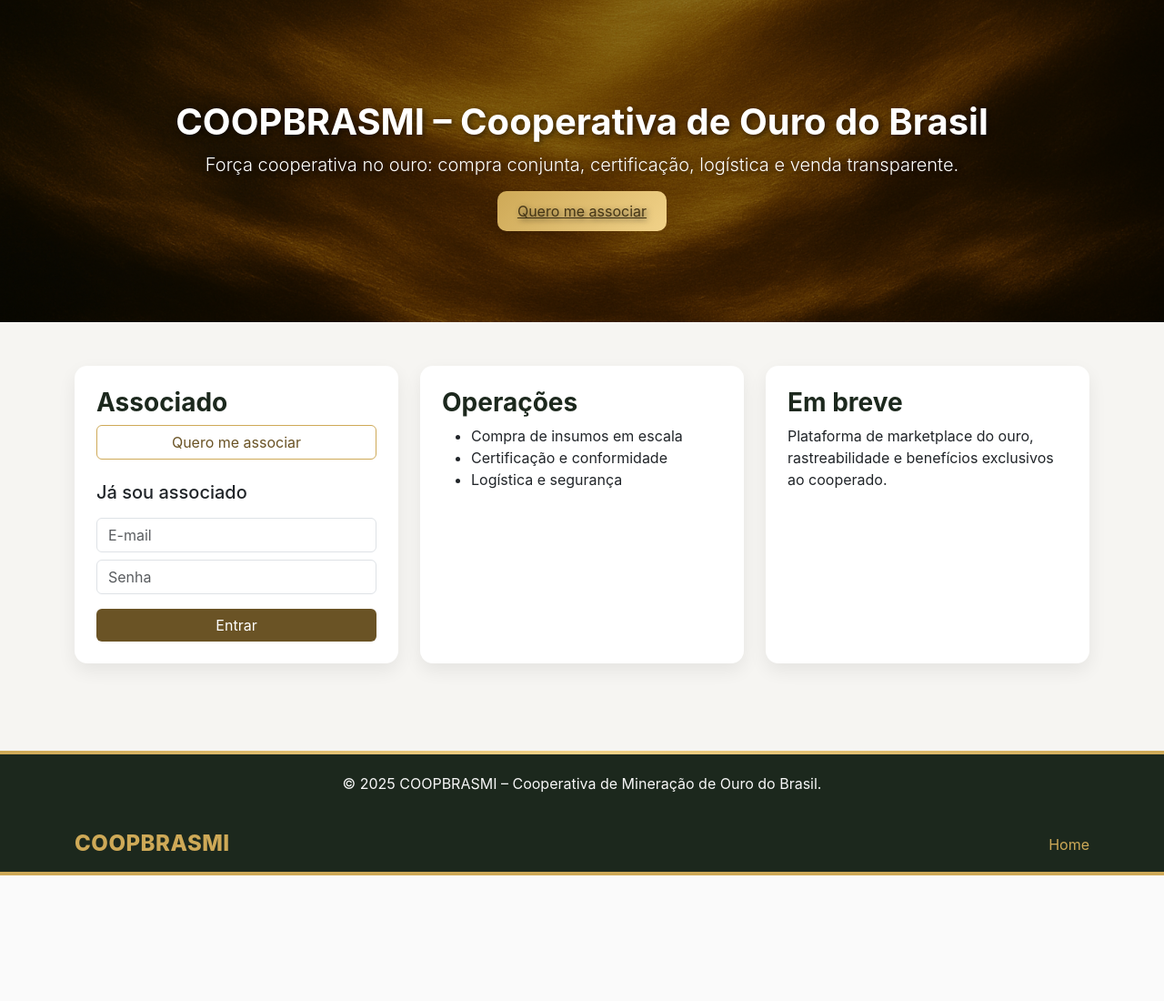
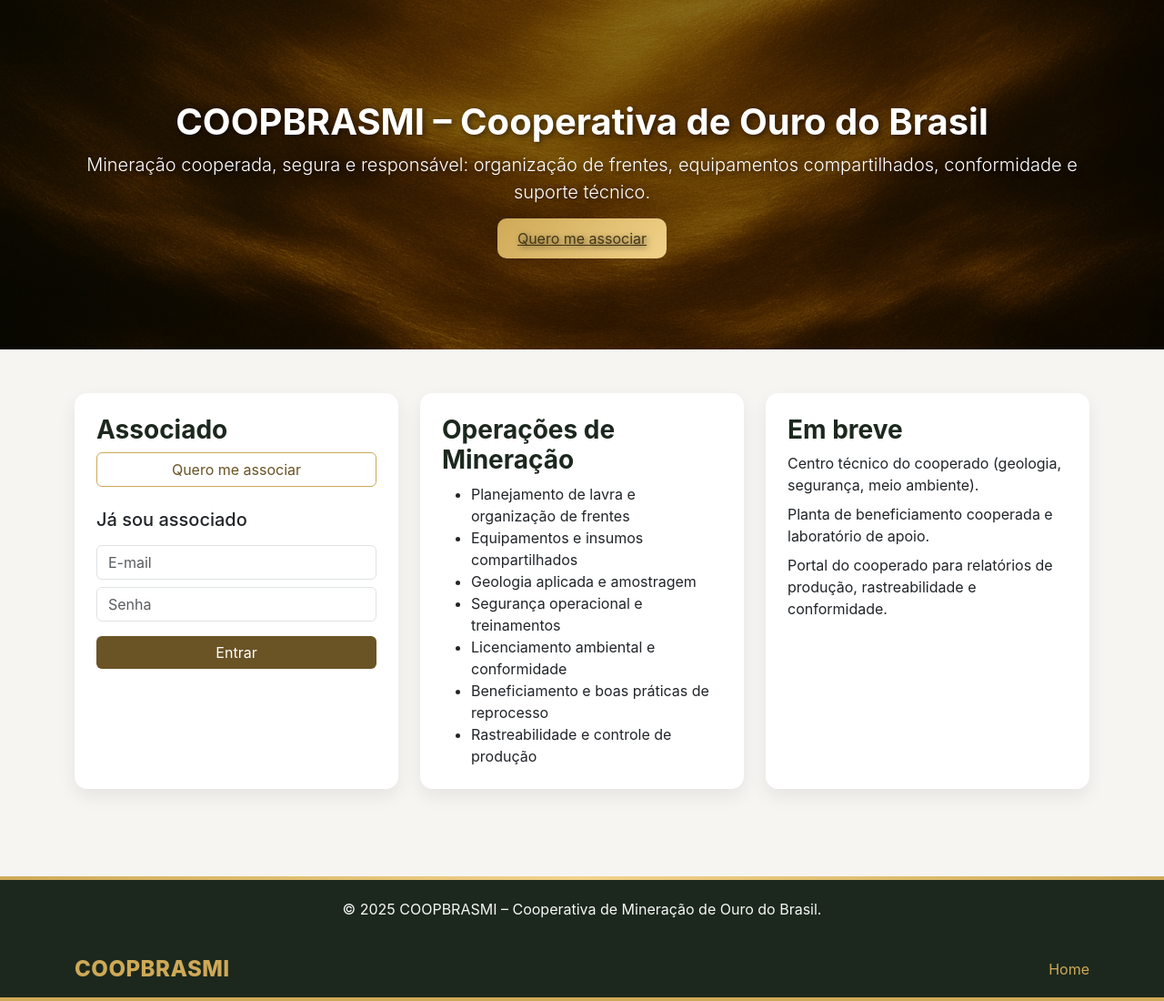
Before and after one commit to SandroPLeal/COOPBRASMI, a Flask app: page / in a window 1280 px wide. Shown: the part 65-1165 px from the top of the page at 91% size. Before the commit the page ends 1027 px from the top, so only its background shows below. Run offline with Flask 3, Linux system fonts and the light colour scheme; some libraries are stand-ins or nearby versions.

Commit message:
home.html

```diff
--- a/templates/home.html
+++ b/templates/home.html
@@ -27,7 +27,7 @@
   <div class="hero-overlay"></div>
   <div class="container position-relative">
     <h1 class="fw-bold">{{ nome_cooperativa }}</h1>
-    <p class="lead mb-4">Força cooperativa no ouro: compra conjunta, certificação, logística e venda transparente.</p>
+    <p class="lead mb-4">Mineração cooperada, segura e responsável: organização de frentes, equipamentos compartilhados, conformidade e suporte técnico.</p>
     <a href="{{ url_for('auth.cadastro') }}" class="btn-ouro">Quero me associar</a>
   </div>
 </section>
@@ -35,6 +35,7 @@
 <section class="py-5">
   <div class="container">
     <div class="row g-4">
+      <!-- Associado -->
       <div class="col-md-4">
         <div class="card p-4 h-100">
           <h3>Associado</h3>
@@ -49,21 +50,29 @@
         </div>
       </div>
 
+      <!-- Operações de Mineração -->
       <div class="col-md-4">
         <div class="card p-4 h-100">
-          <h3>Operações</h3>
+          <h3>Operações de Mineração</h3>
           <ul class="mb-0">
-            <li>Compra de insumos em escala</li>
-            <li>Certificação e conformidade</li>
-            <li>Logística e segurança</li>
+            <li>Planejamento de lavra e organização de frentes</li>
+            <li>Equipamentos e insumos compartilhados</li>
+            <li>Geologia aplicada e amostragem</li>
+            <li>Segurança operacional e treinamentos</li>
+            <li>Licenciamento ambiental e conformidade</li>
+            <li>Beneficiamento e boas práticas de reprocesso</li>
+            <li>Rastreabilidade e controle de produção</li>
           </ul>
         </div>
       </div>
 
+      <!-- Em breve (infra & suporte) -->
       <div class="col-md-4">
         <div class="card p-4 h-100">
           <h3>Em breve</h3>
-          <p>Plataforma de marketplace do ouro, rastreabilidade e benefícios exclusivos ao cooperado.</p>
+          <p class="mb-2">Centro técnico do cooperado (geologia, segurança, meio ambiente).</p>
+          <p class="mb-2">Planta de beneficiamento cooperada e laboratório de apoio.</p>
+          <p class="mb-0">Portal do cooperado para relatórios de produção, rastreabilidade e conformidade.</p>
         </div>
       </div>
     </div>
```
